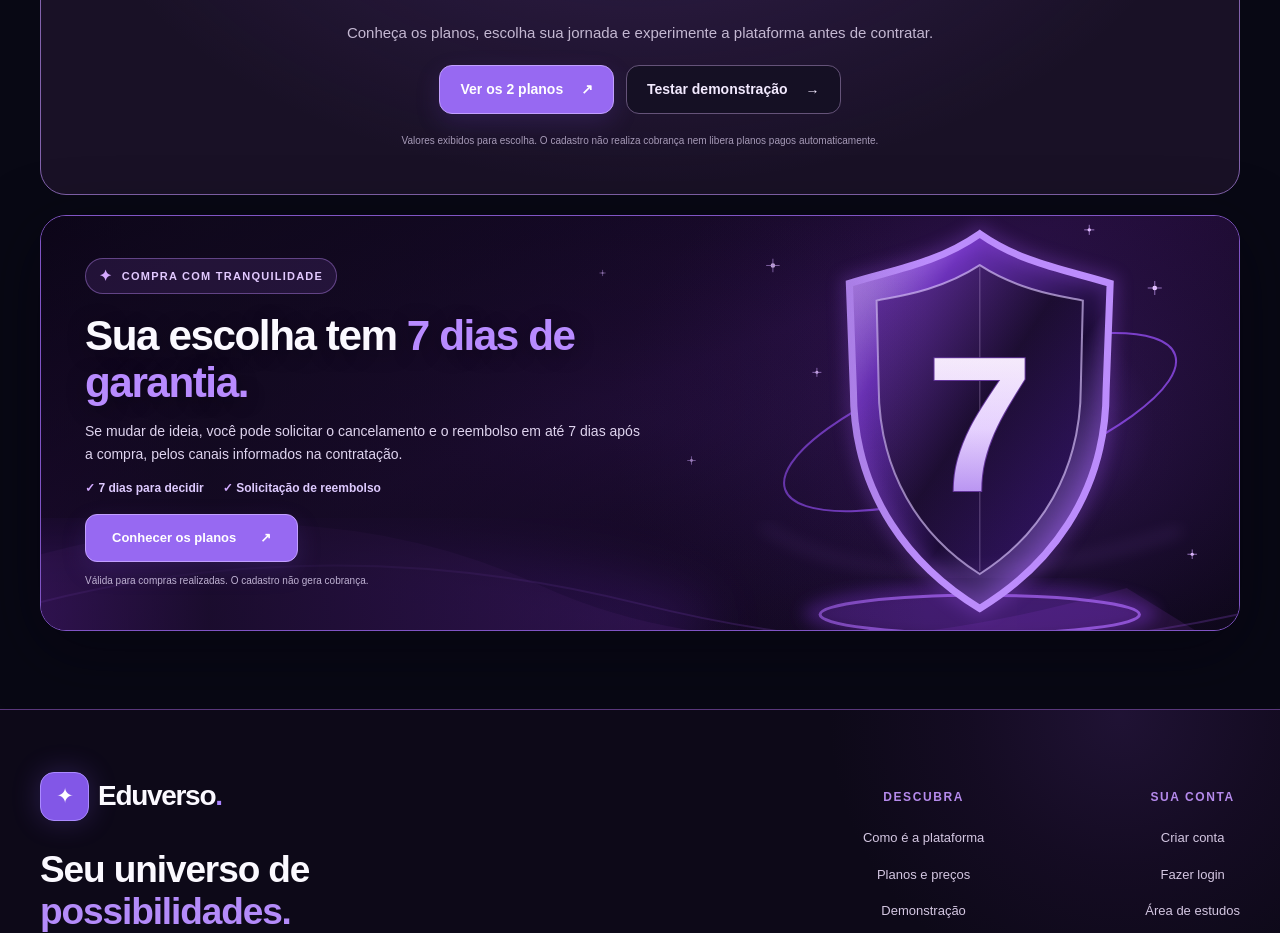
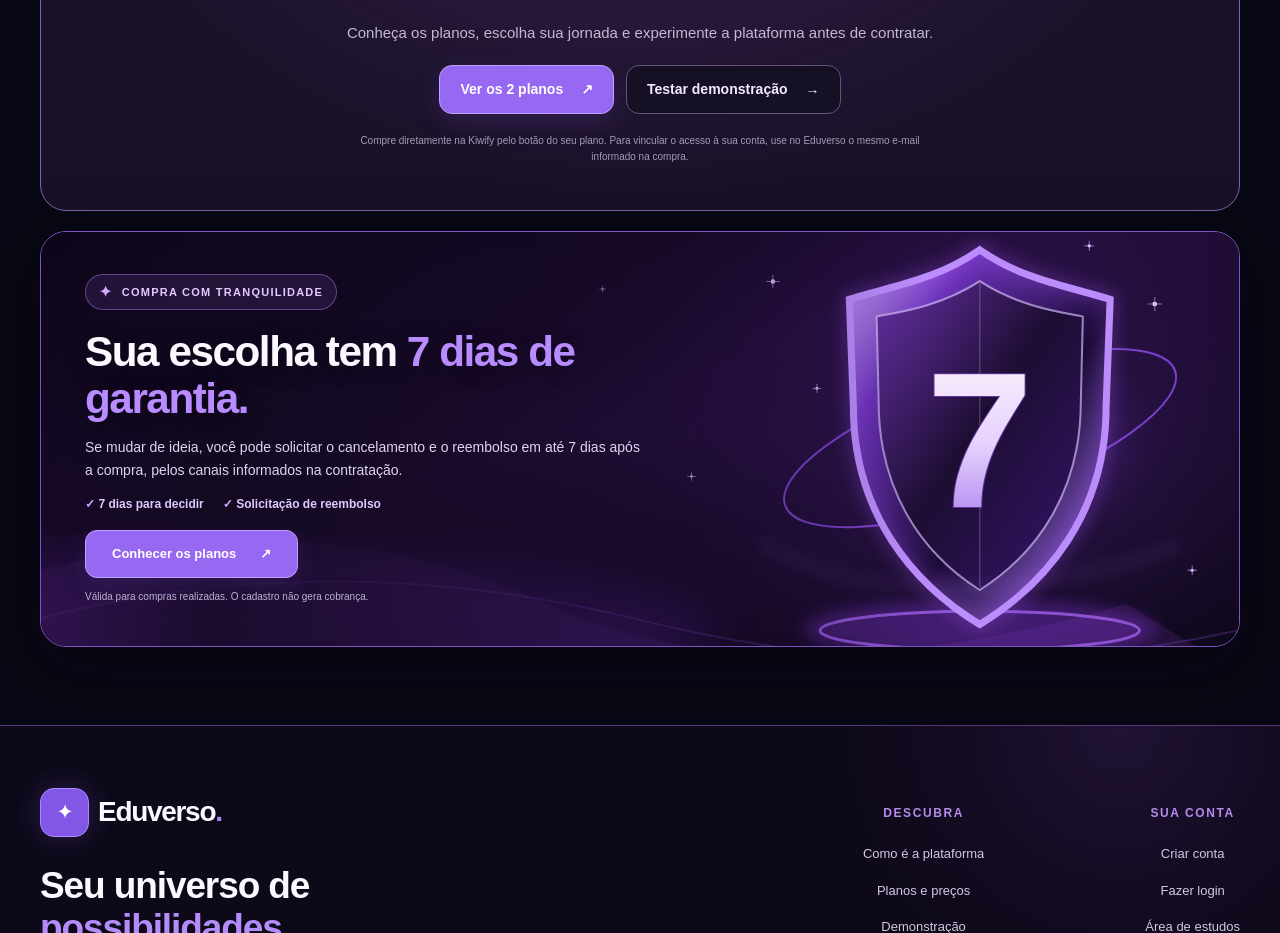
Before and after one commit to dramaflix2026-stack/Eduverso, a Next.js app: page / in a window 1280 px wide. Shown: the part 2600-3533 px from the top of the page. Built offline with nearby package versions, Linux system fonts and the light colour scheme.

Commit message:
copy(lp): esclarecer compra via Kiwify e cadastro com mesmo e-mail

```diff
--- a/app/page.tsx
+++ b/app/page.tsx
@@ -86,7 +86,7 @@ export default function Landing(){
     <h2>Seu próximo avanço começa <em>com uma escolha.</em></h2>
     <p>Conheça os planos, escolha sua jornada e experimente a plataforma antes de contratar.</p>
     <div className="lp-final-actions"><a href="#planos" className="lp-button">Ver os 2 planos <span aria-hidden="true">↗</span></a><a href="#produto" className="lp-outline">Testar demonstração <span aria-hidden="true">→</span></a></div>
-    <small>Valores exibidos para escolha. O cadastro não realiza cobrança nem libera planos pagos automaticamente.</small>
+    <small>Compre diretamente na Kiwify pelo botão do seu plano. Para vincular o acesso à sua conta, use no Eduverso o mesmo e-mail informado na compra.</small>
    </section>
 
    <section className="lp-container lp-guarantee lp-guarantee-art" aria-labelledby="lp-guarantee-title">
```
